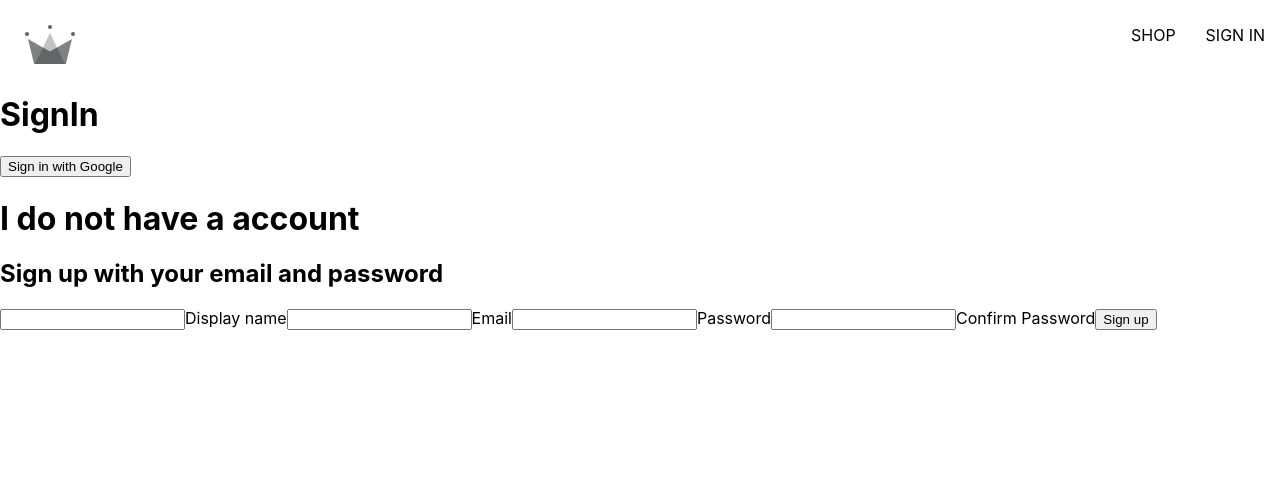
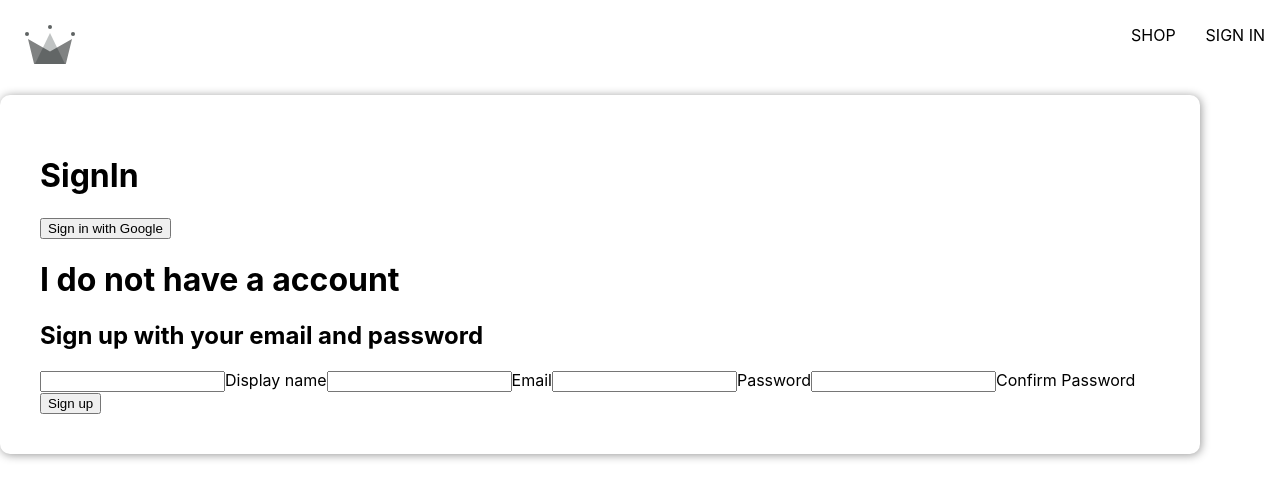
Before and after one commit to Zjapa/Clother, a React (Create React App) app: page /sign-in in a window 1280 px wide. Shown: the top 498 px of the page. Built offline with nearby package versions, Linux system fonts and the light colour scheme.

Commit message:
Syling Form

```diff
--- a/src/routes/SignIn/SignIn.jsx
+++ b/src/routes/SignIn/SignIn.jsx
@@ -1,5 +1,7 @@
 import { signInWithGooglePopup, createUserDocumentFromAuth } from '../../utils/firebase/firebase.utils';
 import SignUp from '../../components/SignUp/SignUp';
+import './SignIn.stlyes.scss';
+
 const SignIn = () => {
     const logGoogleUser = async () => {
         const { user } = await signInWithGooglePopup();
@@ -8,7 +10,7 @@ const SignIn = () => {
     };
 
     return (
-        <div>
+        <div className="form-container">
             <h1>SignIn</h1>
             <button onClick={logGoogleUser}>Sign in with Google</button>
             <SignUp />
--- /dev/null
+++ b/src/routes/SignIn/SignIn.stlyes.scss
@@ -0,0 +1,7 @@
+.form-container {
+    width: 100%;
+    max-width: 1200px;
+    padding: 40px;
+    border-radius: 10px;
+    box-shadow: 1px 1px 10px 0px rgba(0, 0, 0, 0.41);
+}
```
